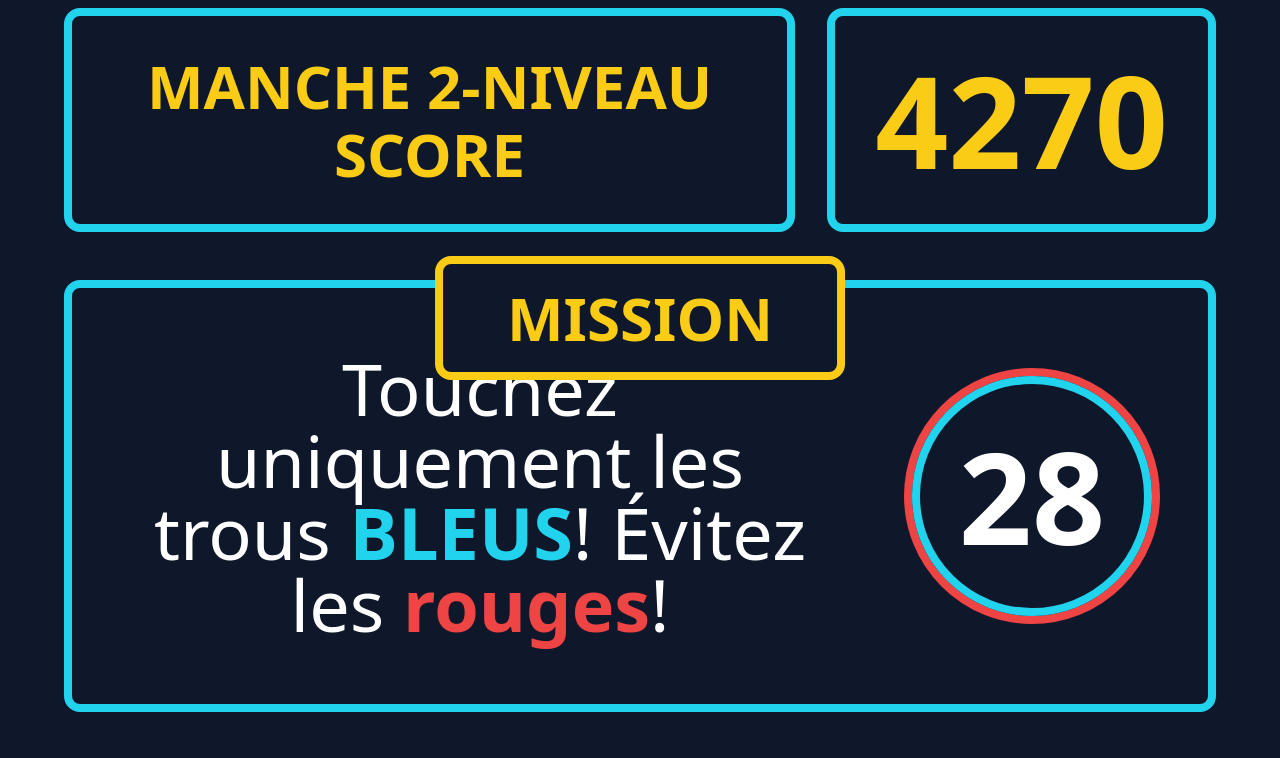
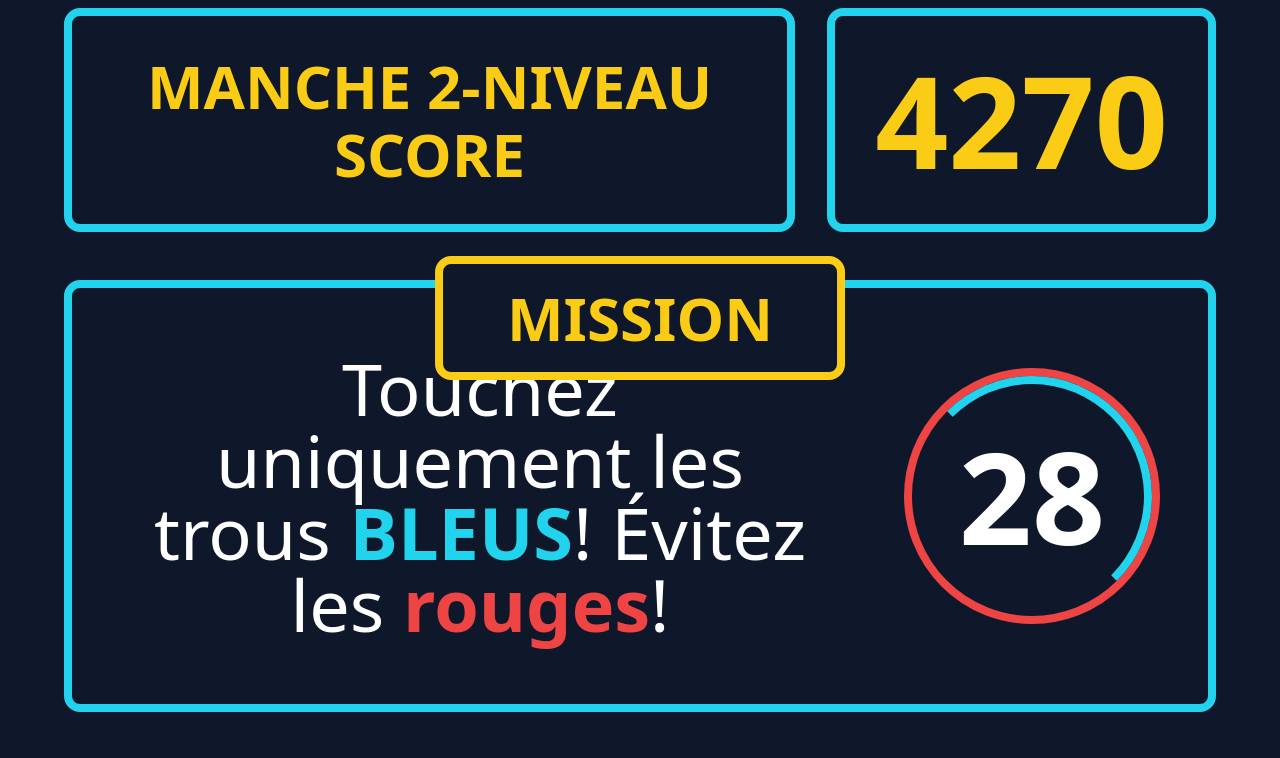
Before and after one commit to kur0s4ki/SocialBar, a React (Create React App) app in the folder animations/: page /game-in-progress in a window 1280 px wide. Shown: the top 758 px of the page. Built offline with nearby package versions, Linux system fonts and the light colour scheme.

Commit message:
Refine inner circle border styling in GameInProgress component
- Updated the inner circle border to use a transparent base with cyan borders on the top and right for improved visual distinction.
- Enhanced the overall aesthetics of the mission number display while maintaining existing styles.

```diff
--- a/animations/src/GameInProgress.js
+++ b/animations/src/GameInProgress.js
@@ -37,7 +37,7 @@ function GameInProgress() {
               {/* Original 28 text */}
               <span className="text-white text-9xl font-bold">28</span>
               {/* Inner Circle */}
-              <div className="absolute w-60 h-60 bg-transparent border-8 border-cyan-400 rounded-full z-10"></div>
+              <div className="absolute w-60 h-60 bg-transparent border-8 border-transparent border-t-cyan-400 border-r-cyan-400 rounded-full z-10"></div>
             </div>
           </div>
 
```
